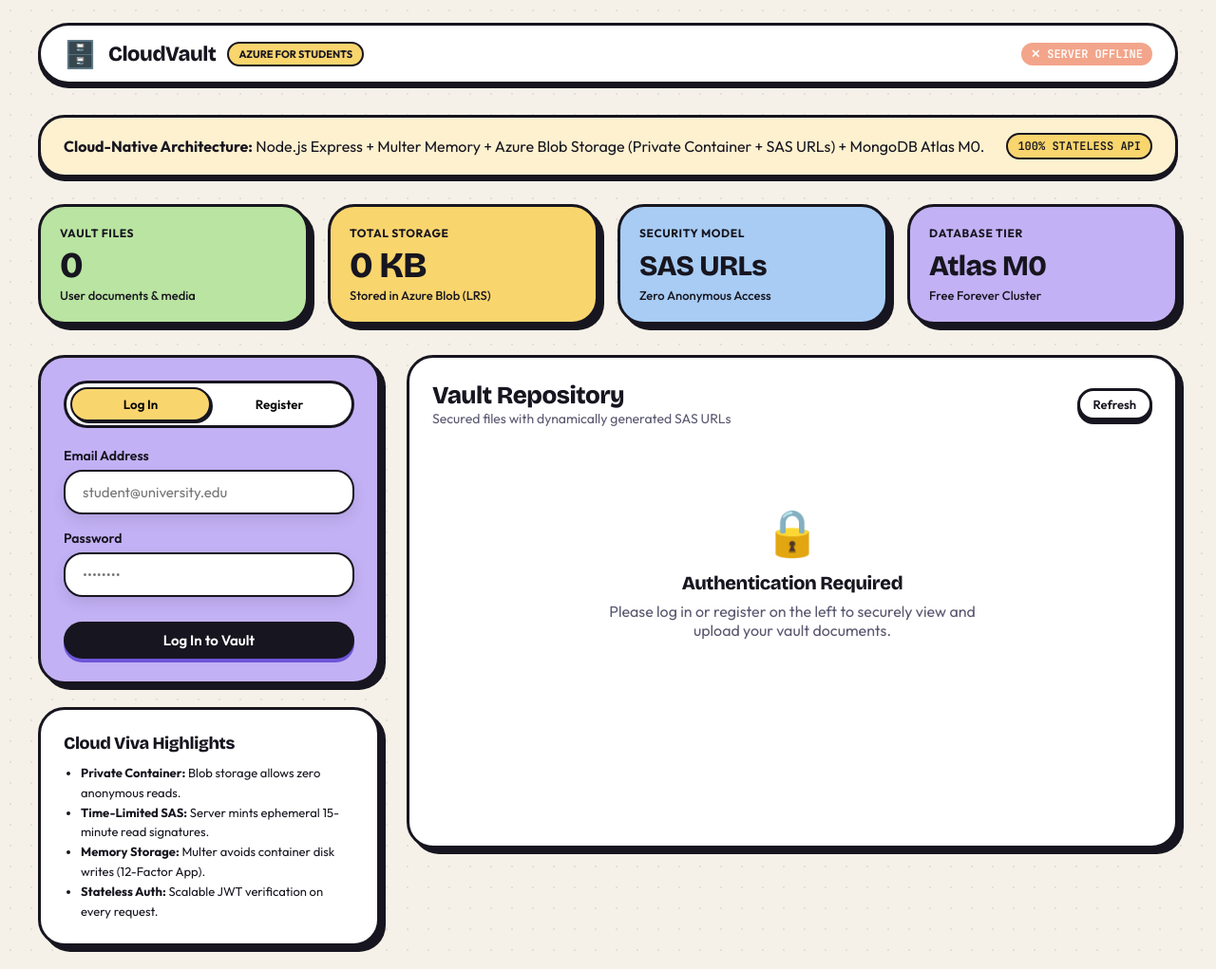
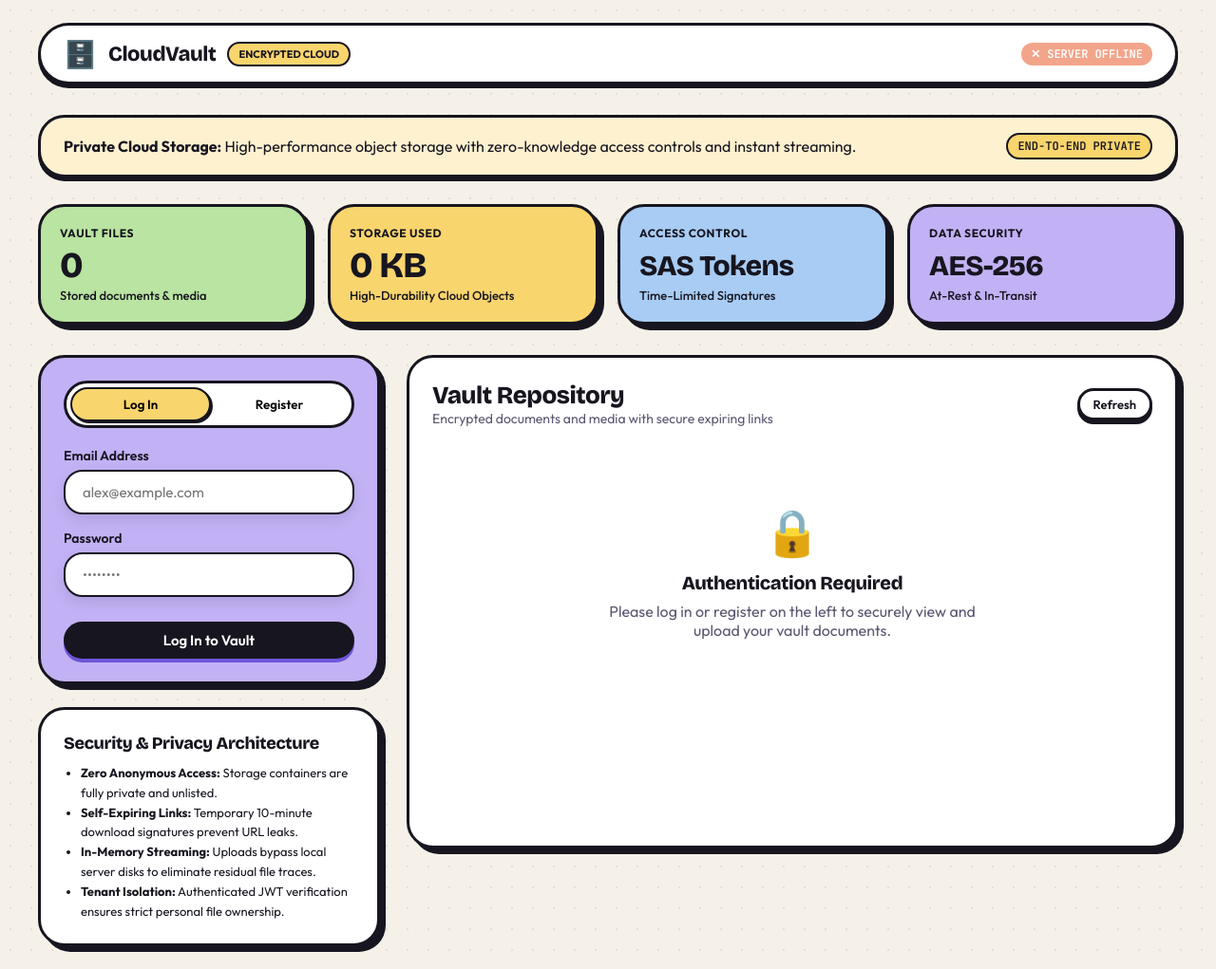
Before and after one commit to Lord-Amaan/cloud-vault, a website: page public/index.html in a window 1280 px wide. Shown: the whole page at 95% size. Drawn offline with nearby package versions, Linux system fonts and the light colour scheme; no server answers.

Commit message:
refactor: clean up frontend UI for production product

```diff
--- a/public/index.html
+++ b/public/index.html
@@ -3,7 +3,7 @@
 <head>
   <meta charset="UTF-8">
   <meta name="viewport" content="width=device-width, initial-scale=1.0">
-  <title>Cloud-Native Vault | Azure Blob & MongoDB Atlas</title>
+  <title>CloudVault | Secure Cloud Media & Document Storage</title>
   <link rel="stylesheet" href="/style.css">
 </head>
 <body>
@@ -13,7 +13,7 @@
       <div class="brand">
         <span style="font-size: 28px;">🗄️</span>
         <span class="brand-font">CloudVault</span>
-        <span class="brand-badge">Azure for Students</span>
+        <span class="brand-badge">Encrypted Cloud</span>
       </div>
       <div class="nav-actions">
         <div id="healthBadge" class="badge badge-mint mono">Health: Checking...</div>
@@ -27,9 +27,9 @@
     <!-- Notice Banner -->
     <div class="notice-banner">
       <div>
-        <strong>Cloud-Native Architecture:</strong> Node.js Express + Multer Memory + Azure Blob Storage (Private Container + SAS URLs) + MongoDB Atlas M0.
+        <strong>Private Cloud Storage:</strong> High-performance object storage with zero-knowledge access controls and instant streaming.
       </div>
-      <span class="mono badge badge-butter">100% Stateless API</span>
+      <span class="mono badge badge-butter">End-to-End Private</span>
     </div>
 
     <!-- KPI Tiles Grid -->
@@ -37,25 +37,25 @@
       <div class="kpi-card feature-mint">
         <span class="kpi-label">Vault Files</span>
         <div class="kpi-value brand-font" id="kpiFileCount">0</div>
-        <span style="font-size: 13px; font-weight: 500; margin-top: 4px;">User documents & media</span>
+        <span style="font-size: 13px; font-weight: 500; margin-top: 4px;">Stored documents & media</span>
       </div>
 
       <div class="kpi-card feature-butter">
-        <span class="kpi-label">Total Storage</span>
+        <span class="kpi-label">Storage Used</span>
         <div class="kpi-value brand-font" id="kpiStorageUsed">0 KB</div>
-        <span style="font-size: 13px; font-weight: 500; margin-top: 4px;">Stored in Azure Blob (LRS)</span>
+        <span style="font-size: 13px; font-weight: 500; margin-top: 4px;">High-Durability Cloud Objects</span>
       </div>
 
       <div class="kpi-card feature-sky">
-        <span class="kpi-label">Security Model</span>
-        <div class="kpi-value brand-font" style="font-size: 30px;">SAS URLs</div>
-        <span style="font-size: 13px; font-weight: 500; margin-top: 4px;">Zero Anonymous Access</span>
+        <span class="kpi-label">Access Control</span>
+        <div class="kpi-value brand-font" style="font-size: 30px;">SAS Tokens</div>
+        <span style="font-size: 13px; font-weight: 500; margin-top: 4px;">Time-Limited Signatures</span>
       </div>
 
       <div class="kpi-card feature-lavender">
-        <span class="kpi-label">Database Tier</span>
-        <div class="kpi-value brand-font" style="font-size: 30px;">Atlas M0</div>
-        <span style="font-size: 13px; font-weight: 500; margin-top: 4px;">Free Forever Cluster</span>
+        <span class="kpi-label">Data Security</span>
+        <div class="kpi-value brand-font" style="font-size: 30px;">AES-256</div>
+        <span style="font-size: 13px; font-weight: 500; margin-top: 4px;">At-Rest & In-Transit</span>
       </div>
     </section>
 
@@ -73,12 +73,12 @@
           <form id="authForm">
             <div class="form-group" id="nameGroup" style="display: none;">
               <label class="form-label" for="authName">Full Name</label>
-              <input type="text" id="authName" class="input-field" placeholder="Ada Lovelace">
+              <input type="text" id="authName" class="input-field" placeholder="Alex Morgan">
             </div>
 
             <div class="form-group">
               <label class="form-label" for="authEmail">Email Address</label>
-              <input type="email" id="authEmail" class="input-field" placeholder="student@university.edu" required>
+              <input type="email" id="authEmail" class="input-field" placeholder="alex@example.com" required>
             </div>
 
             <div class="form-group">
@@ -96,7 +96,7 @@
         <div id="uploadCard" class="card" style="display: none;">
           <h2 style="font-size: 22px; margin-bottom: 8px;">Upload Media / Document</h2>
           <p style="font-size: 14px; color: var(--muted); margin-bottom: 16px;">
-            Files are held in memory buffer and streamed directly into Azure Blob Storage.
+            Files are held in memory buffer and streamed directly into private cloud storage.
           </p>
 
           <form id="uploadForm">
@@ -112,19 +112,19 @@
             </div>
 
             <button type="submit" id="uploadBtn" class="btn btn-primary" style="width: 100%;" disabled>
-              Upload to Azure Blob
+              Upload to Vault
             </button>
           </form>
         </div>
 
-        <!-- System Architecture Defense Card -->
+        <!-- Security & Privacy Guarantee Card -->
         <div class="card" style="margin-top: 24px; background: var(--paper);">
-          <h3 style="font-size: 18px; margin-bottom: 10px;">Cloud Viva Highlights</h3>
+          <h3 style="font-size: 18px; margin-bottom: 10px;">Security & Privacy Architecture</h3>
           <ul style="font-size: 13px; line-height: 1.6; padding-left: 18px;">
-            <li><strong>Private Container:</strong> Blob storage allows zero anonymous reads.</li>
-            <li><strong>Time-Limited SAS:</strong> Server mints ephemeral 15-minute read signatures.</li>
-            <li><strong>Memory Storage:</strong> Multer avoids container disk writes (12-Factor App).</li>
-            <li><strong>Stateless Auth:</strong> Scalable JWT verification on every request.</li>
+            <li><strong>Zero Anonymous Access:</strong> Storage containers are fully private and unlisted.</li>
+            <li><strong>Self-Expiring Links:</strong> Temporary 10-minute download signatures prevent URL leaks.</li>
+            <li><strong>In-Memory Streaming:</strong> Uploads bypass local server disks to eliminate residual file traces.</li>
+            <li><strong>Tenant Isolation:</strong> Authenticated JWT verification ensures strict personal file ownership.</li>
           </ul>
         </div>
       </div>
@@ -135,7 +135,7 @@
           <div style="display: flex; align-items: center; justify-content: space-between; margin-bottom: 20px;">
             <div>
               <h2 style="font-size: 26px;">Vault Repository</h2>
-              <p style="font-size: 14px; color: var(--muted);">Secured files with dynamically generated SAS URLs</p>
+              <p style="font-size: 14px; color: var(--muted);">Encrypted documents and media with secure expiring links</p>
             </div>
             <button id="refreshFilesBtn" class="btn btn-secondary btn-sm">Refresh</button>
           </div>
```
